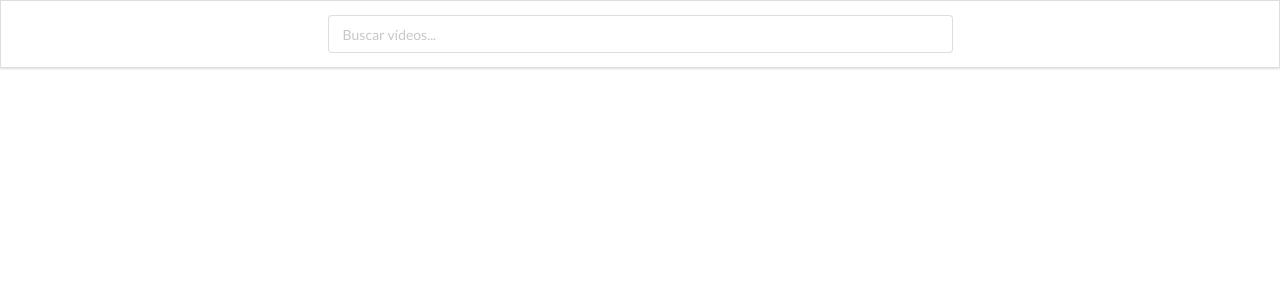
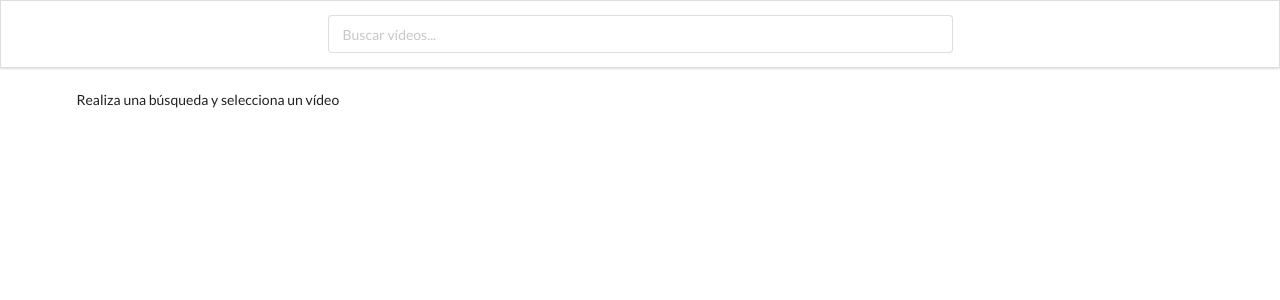
Before and after one commit to giustini/react-mini-youtube, a React (Create React App) app: page / in a window 1280 px wide. Shown: the top 300 px of the page. Built offline with nearby package versions, Linux system fonts and the light colour scheme.

Commit message:
Add video player

```diff
--- a/src/components/App.js
+++ b/src/components/App.js
@@ -1,6 +1,7 @@
 import React from "react";
 
 import SearchBar from "./SearchBar";
+import VideoDetail from "./VideoDetail";
 import VideoList from "./VideoList";
 import youtube from "../apis/youtube";
 
@@ -24,14 +25,23 @@ class App extends React.Component {
     };
 
     onVideoSelect = (video) => {
-        console.log(video)
+        this.setState({ selectedVideo: video });
     };
 
     render() {
         return (
             <div className="ui container">
                 <SearchBar onFormSubmit={ this.onFormSubmit }/>
-                <VideoList onVideoSelect={ this.onVideoSelect } videos={this.state.videos}/>
+                <div className="ui grid">
+                    <div className="ui row">
+                        <div className="eleven wide column">
+                            <VideoDetail video={this.state.selectedVideo}/>
+                        </div>
+                        <div className="five wide column">
+                            <VideoList onVideoSelect={ this.onVideoSelect } videos={ this.state.videos }/>
+                        </div>
+                    </div>
+                </div>
             </div>
         );
     }
--- /dev/null
+++ b/src/components/VideoDetail.js
@@ -0,0 +1,29 @@
+import React from "react";
+
+class VideoDetail extends React.Component {
+
+    render() {
+
+        const { video } = this.props;
+
+        if (!video) {
+            return <div>Realiza una búsqueda y selecciona un vídeo</div>;
+        }
+
+        const videoSrc = `https://www.youtube.com/embed/${video.id.videoId}`;
+
+        return (
+            <div>
+                <div className="ui embed">
+                    <iframe title="video player" src={ videoSrc }/>
+                </div>
+                <div className="ui segment">
+                    <h4 className="ui header">{ video.snippet.title }</h4>
+                    <p>{ video.snippet.description }</p>
+                </div>
+            </div>
+        );
+    }
+}
+
+export default VideoDetail;
--- a/src/components/VideoList.js
+++ b/src/components/VideoList.js
@@ -10,11 +10,11 @@ class VideoList extends React.Component {
                 <VideoItem
                     key={ video.id.videoId }
                     onVideoSelect={ this.props.onVideoSelect }
-                    video={video}/>
+                    video={ video }/>
             );
         });
 
-        return <div className="ui relaxed divided list">{renderedVideosList}</div>;
+        return <div className="ui relaxed divided list">{ renderedVideosList }</div>;
     }
 }
 
```
